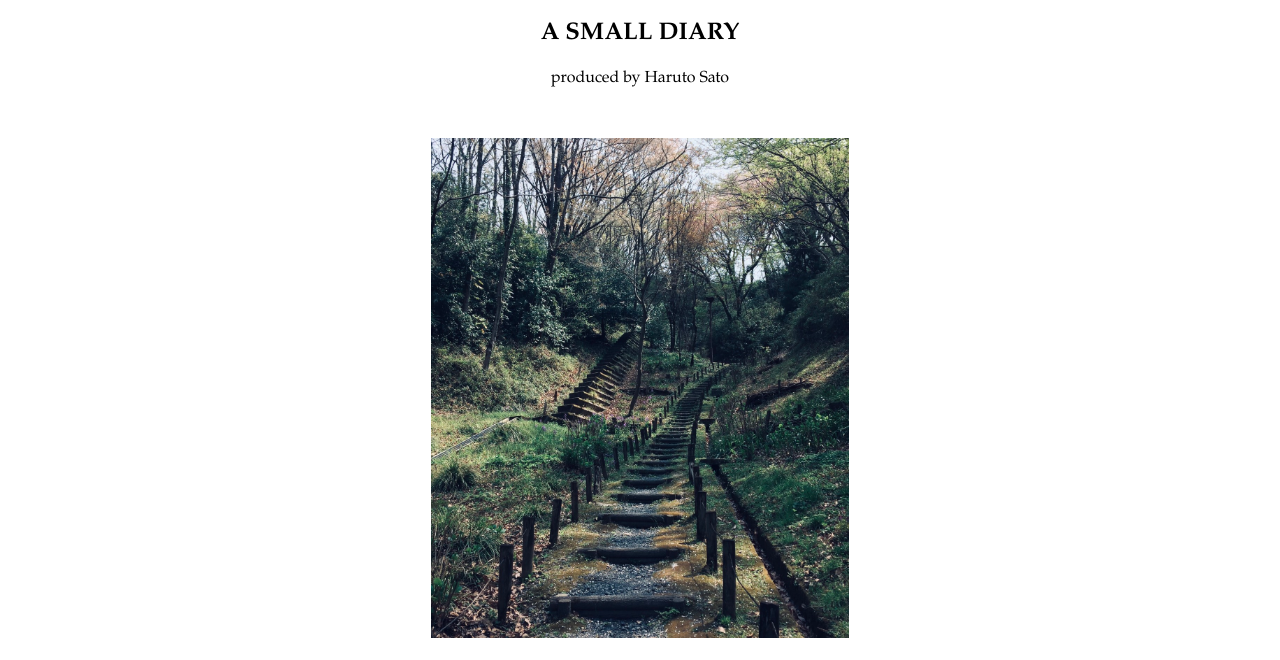
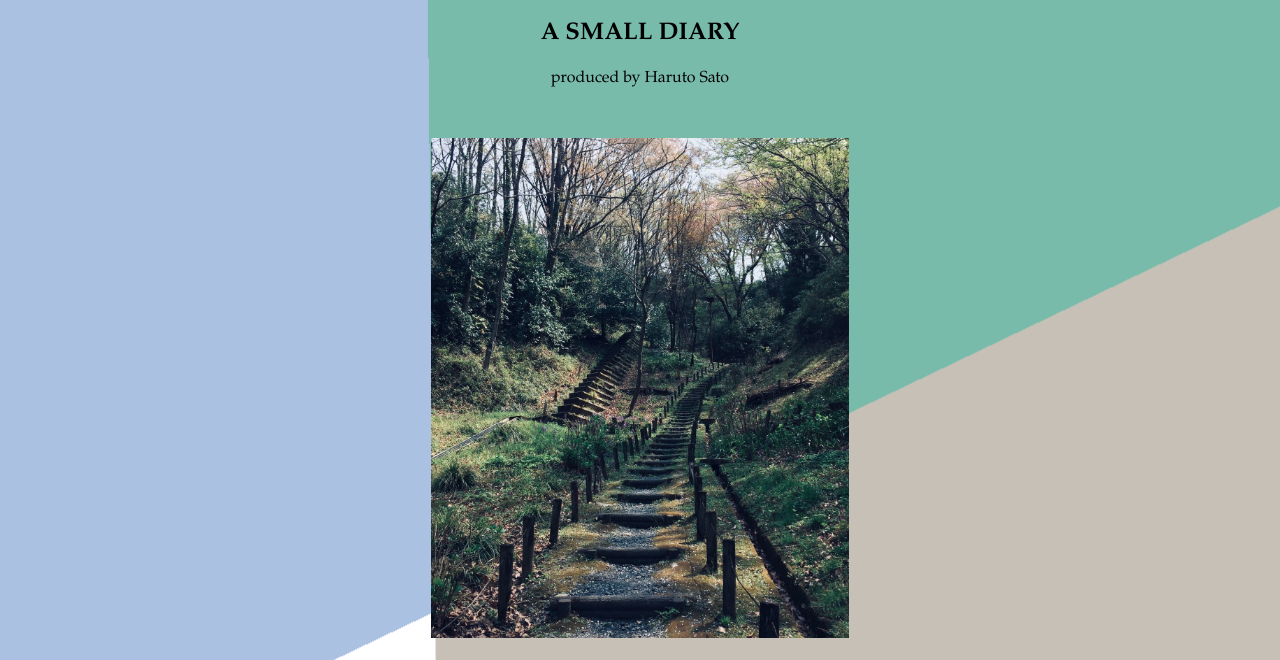
Before and after one commit to harutosatoh/myblog, a plain HTML site: page index.html in a window 1280 px wide. Shown: the top 660 px of the page. Drawn offline with Linux system fonts and the light colour scheme.

Commit message:
changecolor

```diff
--- a/myblog-diary/stylesheet.css
+++ b/myblog-diary/stylesheet.css
@@ -1,5 +1,6 @@
 body{
   font-family:"Book Antiqua"
+  background-image:url("backimage.png")
 }
 
 
@@ -44,7 +45,6 @@ header{
 .latest-update{
   height:400px;
   border-bottom:5px solid black;
-  background-image:url("miharashikoen.jpg");
   background-size:cover;
 }
 
--- a/stylesheet.css
+++ b/stylesheet.css
@@ -1,3 +1,8 @@
+body{
+  background-image:url("backimage.png");
+}
+
+
 main{
   text-align:center;
 
```
Also changed, not shown: backgroundcolor.png (added), backimage.png (added).
